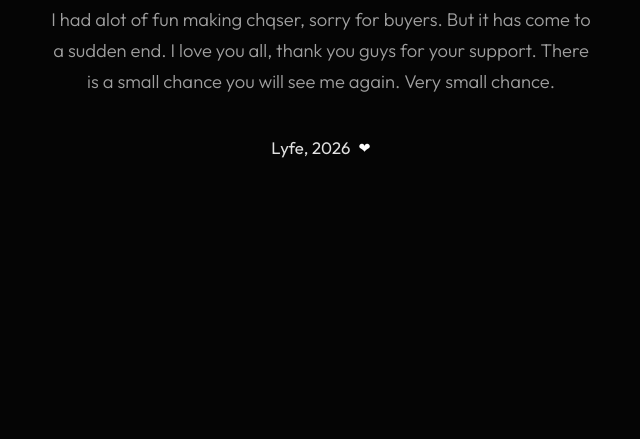
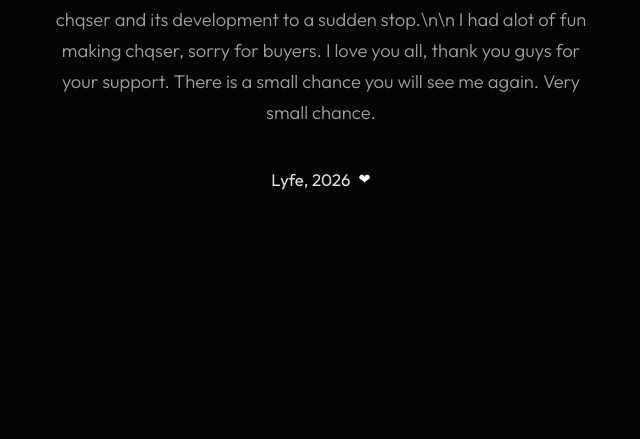
Before and after one commit to lyfedev-csharp/chqser.onl, a plain HTML site: page index.html in a window 1280 px wide. Shown: the part 361-800 px from the top of the page, without its empty margins (319-959 px from the left). Drawn offline with Linux system fonts and the light colour scheme.

Commit message:
Revise caption regarding chqser's development halt
Updated the caption to reflect a change in mental health and development status.

```diff
--- a/index.html
+++ b/index.html
@@ -78,8 +78,8 @@
 <body>
     <div class="container">
         <h1>Chqser...</h1>
-        <p class="caption">
-            I had alot of fun making chqser, sorry for buyers. But it has come to a sudden end. I love you all, thank you guys for your support. There is a small chance you will see me again. Very small chance.
+        <p class="caption">\
+            Lately, my mental health hasn't been great. So i decided to halt chqser and its development to a sudden stop.\n\n I had alot of fun making chqser, sorry for buyers. I love you all, thank you guys for your support. There is a small chance you will see me again. Very small chance.
         </p>
         <p class="signoff">
             Lyfe, 2026 <span class="heart">&#10084;</span>
```
